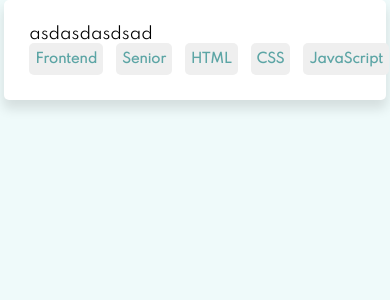
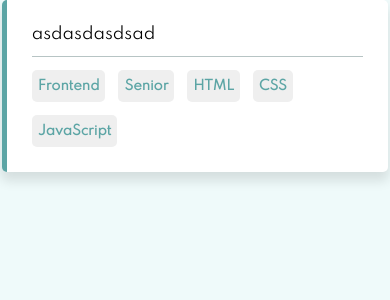
Before and after one commit to vincitaylaran/job-listings, a React (Create React App) app: page / in a window 390 px wide. Shown: the top 300 px of the page. Built offline with nearby package versions, Linux system fonts and the light colour scheme.

Commit message:
create sample object in App, create breakpoint object for consistent media queries

```diff
--- a/src/App.tsx
+++ b/src/App.tsx
@@ -5,10 +5,27 @@ import Listing from "./components/Listing"
 // <Criteria />
 // data.map(listing => <Listing {...listing} />)
 
+const listing = {
+  id: 1,
+  company: "Photosnap",
+  logo: "../../images/photosnap.svg",
+  new: true,
+  featured: true,
+  position: "Senior Frontend Developer",
+  role: "Frontend",
+  level: "Senior",
+  postedAt: "1d ago",
+  contract: "Full Time",
+  location: "USA Only",
+  languages: ["HTML", "CSS", "JavaScript"],
+  tools: ["React"],
+  keywords: ["Frontend", "Senior", "HTML", "CSS", "JavaScript", "React"],
+}
+
 function App() {
   return (
     <main>
-      <Listing />
+      <Listing {...listing} isNew={listing.new} isFeatured={listing.featured} />
     </main>
   )
 }
--- a/src/components/Button.tsx
+++ b/src/components/Button.tsx
@@ -1,5 +1,6 @@
 import React from "react"
 import styled from "styled-components"
+import BREAKPOINT from "../styles/breakpoints"
 
 const StyledButton = styled.button`
   display: flex;
@@ -20,6 +21,10 @@ const StyledButton = styled.button`
     background-color: #5ca5a5;
     color: #ffffff;
   }
+
+  @media all and (max-width: ${BREAKPOINT.laptop}) {
+    margin-top: 13px;
+  }
 `
 
 interface Props {
--- a/src/components/Listing.tsx
+++ b/src/components/Listing.tsx
@@ -1,22 +1,55 @@
 import React from "react"
 import Row from "./Row"
-import styled, { css } from "styled-components"
+import styled from "styled-components"
 import Button from "./Button"
+import BREAKPOINT from "../styles/breakpoints"
 
 const ListingContent = styled.div``
 
 const ListingSubcontent = styled.div`
   display: flex;
   align-items: center;
+  flex-wrap: wrap;
+
+  @media all and (max-width: ${BREAKPOINT.mobile}) {
+    border-top: 1px solid #b7c4c4;
+    margin-top: 13px;
+  }
 `
 
 interface Props {
-  children?: React.ReactNode
-  isNew?: boolean
-  isFeatured?: boolean
+  id: number
+  company: string
+  logo: string
+  isNew: boolean
+  isFeatured: boolean
+  position: string
+  role: string
+  level: string
+  postedAt: string
+  contract: string
+  location: string
+  languages: string[]
+  tools: string[]
+  keywords: string[]
 }
 
-const Listing: React.FC<Props> = ({ children, isNew, isFeatured }) => {
+const Listing: React.FC<Props> = ({
+  id,
+  company,
+  logo,
+  isNew,
+  isFeatured,
+  position,
+  role,
+  level,
+  postedAt,
+  contract,
+  location,
+  languages,
+  tools,
+  keywords,
+}) => {
   return (
     <Row
       style={isNew && isFeatured ? { borderLeft: "5px solid #5ca5a5" } : null}
--- a/src/components/Row.tsx
+++ b/src/components/Row.tsx
@@ -1,5 +1,6 @@
 import React from "react"
 import styled from "styled-components"
+import BREAKPOINT from "../styles/breakpoints"
 
 export const StyledRow = styled.div`
   width: 85%;
@@ -17,7 +18,7 @@ const StyledRowContent = styled.div`
   display: flex;
   justify-content: space-between;
 
-  @media all and (max-width: 425px) {
+  @media all and (max-width: ${BREAKPOINT.mobile}) {
     flex-direction: column;
   }
 `
--- /dev/null
+++ b/src/styles/breakpoints.ts
@@ -0,0 +1,8 @@
+const BREAKPOINT = {
+  desktop: "1440px",
+  laptop: "1024px",
+  tablet: "768px",
+  mobile: "425px",
+}
+
+export default BREAKPOINT
```
